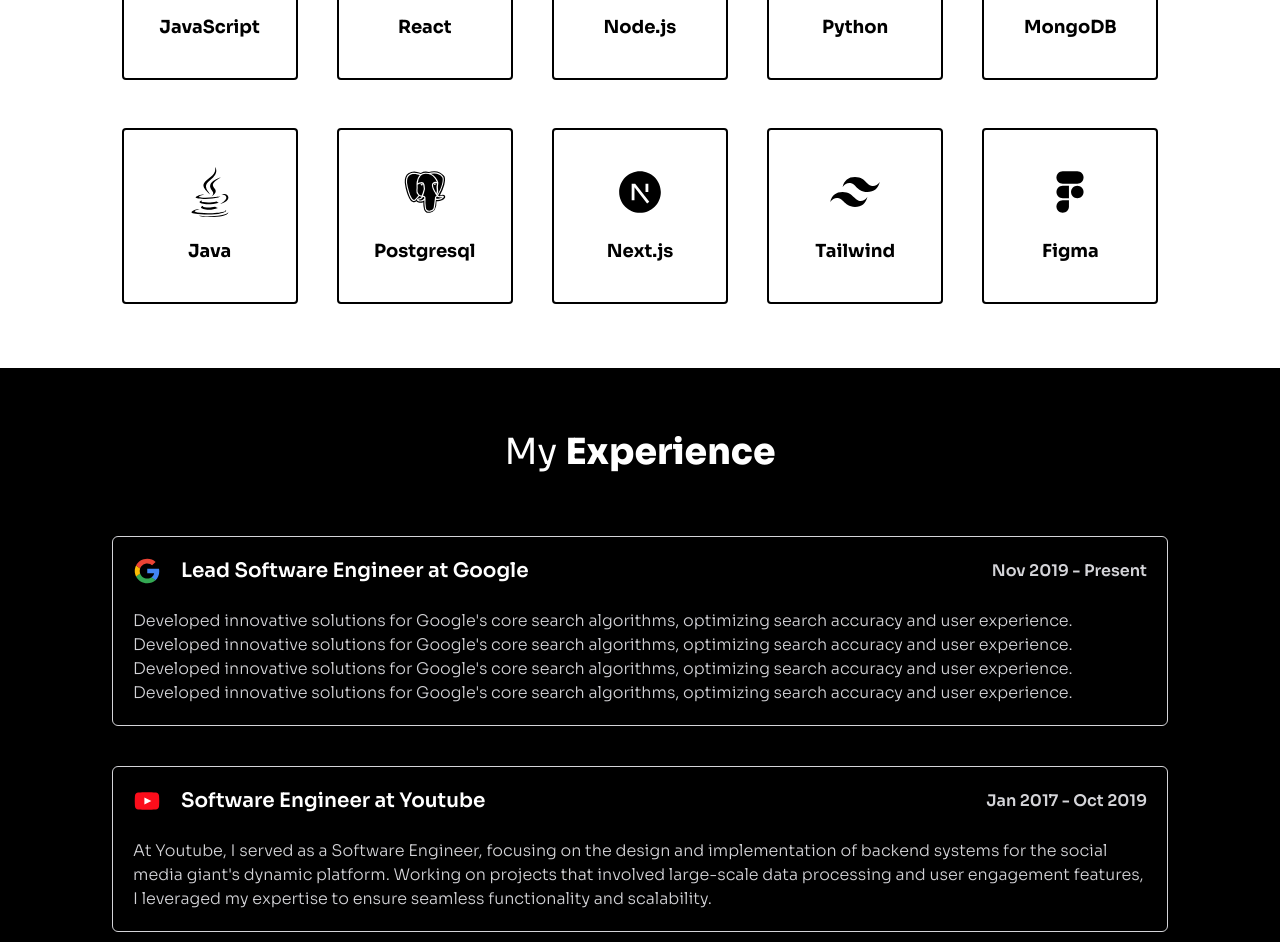
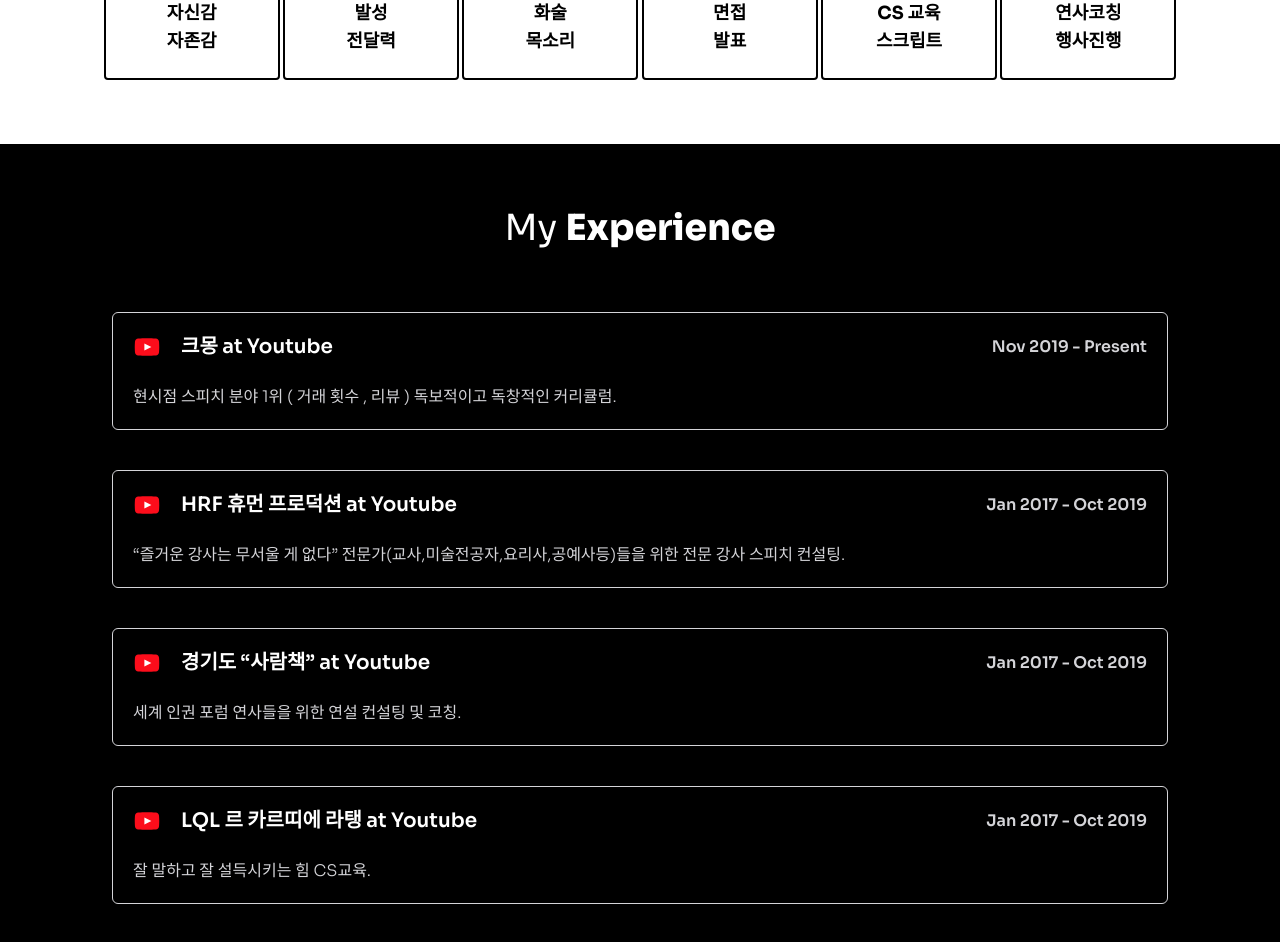
Before and after one commit to echo-speech/echo-speech.github.io, a React (Vite) app: page / in a window 1280 px wide. Shown: the part 780-1722 px from the top of the page. Built offline with nearby package versions, Linux system fonts and the light colour scheme.

Commit message:
Mod: skill

```diff
--- a/src/components/Skills.jsx
+++ b/src/components/Skills.jsx
@@ -1,41 +1,174 @@
 import React, { useState } from "react";
 import { motion } from "framer-motion";
-import { FaJs, FaReact, FaNodeJs, FaPython, FaDatabase,FaJava } from "react-icons/fa";
+import {
+    FaJs,
+    FaReact,
+    FaNodeJs,
+    FaPython,
+    FaDatabase,
+    FaJava,
+} from "react-icons/fa";
 import { BiLogoPostgresql } from "react-icons/bi";
-import { RiNextjsFill,RiTailwindCssFill } from "react-icons/ri";
+import { RiNextjsFill, RiTailwindCssFill } from "react-icons/ri";
 import { CgFigma } from "react-icons/cg";
 
 export default function Skills() {
+    // todo: change icon
     const [skills] = useState([
-    { id: 1, name: "JavaScript", icon: <FaJs size={50} /> },
-    { id: 2, name: "React", icon: <FaReact size={50} /> },
-    { id: 3, name: "Node.js", icon: <FaNodeJs size={50} /> },
-    { id: 4, name: "Python", icon: <FaPython size={50} /> },
-    { id: 5, name: "MongoDB", icon: <FaDatabase size={50} /> },
-    { id: 6, name: "Java", icon: <FaJava size={50} /> },
-    { id: 7, name: "Postgresql", icon: <BiLogoPostgresql size={50} /> },
-    { id: 8, name: "Next.js", icon: <RiNextjsFill size={50} /> },
-    { id: 9, name: "Tailwind", icon: <RiTailwindCssFill size={50} /> },
-    { id: 10, name: "Figma", icon: <CgFigma size={50} /> },
+        {
+            id: 1,
+            name: (
+                <>
+                    자신감
+                    <br />
+                    자존감
+                </>
+            ),
+            icon: <FaJs size={50} />,
+        },
+        {
+            id: 2,
+            name: (
+                <>
+                    발성
+                    <br />
+                    전달력
+                </>
+            ),
+            icon: <FaReact size={50} />,
+        },
+        {
+            id: 3,
+            name: (
+                <>
+                    화술
+                    <br />
+                    목소리
+                </>
+            ),
+            icon: <FaNodeJs size={50} />,
+        },
+        {
+            id: 4,
+            name: (
+                <>
+                    면접
+                    <br />
+                    발표
+                </>
+            ),
+            icon: <FaPython size={50} />,
+        },
+        {
+            id: 5,
+            name: (
+                <>
+                    CS 교육
+                    <br />
+                    스크립트
+                </>
+            ),
+            icon: <FaDatabase size={50} />,
+        },
+        {
+            id: 6,
+            name: (
+                <>
+                    연사코칭
+                    <br />
+                    행사진행
+                </>
+            ),
+            icon: <FaJava size={50} />,
+        },
     ]);
 
+    // todo: change company name and adjust company icon
     const [experiences] = useState([
         {
             id: 1,
-      company: "Google",
-      role: "Lead Software Engineer",
+            company: "Youtube",
+            role: "크몽",
             period: "Nov 2019 - Present",
             description:
-        "Developed innovative solutions for Google's core search algorithms, optimizing search accuracy and user experience. Developed innovative solutions for Google's core search algorithms, optimizing search accuracy and user experience. Developed innovative solutions for Google's core search algorithms, optimizing search accuracy and user experience. Developed innovative solutions for Google's core search algorithms, optimizing search accuracy and user experience.",
-      logo: "/assets/google.svg",
+                "현시점 스피치 분야 1위 ( 거래 횟수 , 리뷰 ) 독보적이고 독창적인 커리큘럼.",
+            logo: "/assets/youtube.svg",
         },
         {
             id: 2,
             company: "Youtube",
-      role: "Software Engineer",
+            role: "HRF 휴먼 프로덕션",
             period: "Jan 2017 - Oct 2019",
             description:
-        "At Youtube, I served as a  Software Engineer, focusing on the design and implementation of backend systems for the social media giant's dynamic platform. Working on projects that involved large-scale data processing and user engagement features, I leveraged my expertise to ensure seamless functionality and scalability.",
+                "“즐거운 강사는 무서울 게 없다” 전문가(교사,미술전공자,요리사,공예사등)들을 위한 전문 강사 스피치 컨설팅.",
+            logo: "/assets/youtube.svg",
+        },
+        {
+            id: 3,
+            company: "Youtube",
+            role: "경기도 “사람책”",
+            period: "Jan 2017 - Oct 2019",
+            description: "세계 인권 포럼 연사들을 위한 연설 컨설팅 및 코칭.",
+            logo: "/assets/youtube.svg",
+        },
+        {
+            id: 4,
+            company: "Youtube",
+            role: "LQL 르 카르띠에 라탱",
+            period: "Jan 2017 - Oct 2019",
+            description: "잘 말하고 잘 설득시키는 힘 CS교육.",
+            logo: "/assets/youtube.svg",
+        },
+        {
+            id: 5,
+            company: "Youtube",
+            role: "MRT 여행사 서비스 센터",
+            period: "Jan 2017 - Oct 2019",
+            description:
+                "CS 메뉴얼 및 프로세스 정립 ,스크립트 작성 ,컴플레인 CS 교육.",
+            logo: "/assets/youtube.svg",
+        },
+        {
+            id: 6,
+            company: "Youtube",
+            role: "의왕시 “인생대학”",
+            period: "Jan 2017 - Oct 2019",
+            description:
+                "20~50대 공무원,CEO,영업직,퇴직인들을 위한 “나답게 살고 나답게 말하기” 스피치 강의.",
+            logo: "/assets/youtube.svg",
+        },
+        {
+            id: 7,
+            company: "Youtube",
+            role: "하나금융 (융합기술원)",
+            period: "Jan 2017 - Oct 2019",
+            description:
+                "“나를 말할 수 있는 팀워크와 커뮤니케이션에 대하여”  스피치 강의.",
+            logo: "/assets/youtube.svg",
+        },
+        {
+            id: 8,
+            company: "Youtube",
+            role: "우버 테크놀로지스 개발자",
+            period: "Jan 2017 - Oct 2019",
+            description:
+                "새로운 팀원,새로운 프로젝트에서 자신있는 나를 만들기.",
+            logo: "/assets/youtube.svg",
+        },
+        {
+            id: 9,
+            company: "Youtube",
+            role: "인천 지부 직장인들을 위한 스킬업 모임",
+            period: "Jan 2017 - Oct 2019",
+            description: "매력적인 끌어당김을 자아내는 자기소개 만들기.",
+            logo: "/assets/youtube.svg",
+        },
+        {
+            id: 10,
+            company: "Youtube",
+            role: "병원,학원,스마트 스토어 오너",
+            period: "Jan 2017 - Oct 2019",
+            description: "직원과 고객을 상대할 때 오너로써 갖춰야 할 스피치.",
             logo: "/assets/youtube.svg",
         },
     ]);
@@ -43,7 +176,6 @@
     return (
         <div className="mt-3 lg:mt-16" id="skills">
             <div className="px-5 lg:px-28">
-
                 <motion.h2
                     className="text-2xl lg:text-4xl text-center"
                     initial={{ opacity: 0, y: -20 }}
@@ -55,22 +187,25 @@
                 </motion.h2>
 
                 {/* Skill Cards */}
-        <div className="grid grid-cols-2 md:grid-cols-4 lg:grid-cols-5 gap-5 text-lg font-bold mt-7 lg:mt-16 w-full place-items-center gap-y-6 lg:gap-y-12">
+                <div className="grid grid-cols-2 md:grid-cols-4 lg:grid-cols-6 gap-5 text-lg font-bold mt-7 lg:mt-16 w-full place-items-center gap-y-6 lg:gap-y-12">
                     {skills.map((skill) => (
                         <motion.div
                             key={skill.id}
                             className="bg-white border-2 hover:bg-black hover:text-white transition-all cursor-pointer border-black rounded p-3 h-36 w-36 lg:h-44 lg:w-44 flex flex-col items-center justify-center gap-5"
                             initial={{ opacity: 0, y: 5 }}
                             whileInView={{ opacity: 1, y: 0 }}
-              transition={{ duration: 0.8, ease: "easeOut", delay: skill.id * 0.1 }}
+                            transition={{
+                                duration: 0.8,
+                                ease: "easeOut",
+                                delay: skill.id * 0.1,
+                            }}
                             viewport={{ once: true }}
                         >
                             {skill.icon}
-              <p>{skill.name}</p>
+                            <p className="text-center">{skill.name}</p>
                         </motion.div>
                     ))}
                 </div>
-
             </div>
 
             {/* Experience Section */}
@@ -103,7 +238,11 @@
                         >
                             <div className="flex justify-between flex-col items-start lg:flex-row lg:items-center">
                                 <div className="flex items-center gap-5">
-                  <img className="w-7" src={exp.logo} alt="" />
+                                    <img
+                                        className="w-7"
+                                        src={exp.logo}
+                                        alt=""
+                                    />
                                     <h2 className="font-semibold text-white text-lg lg:text-xl">
                                         {exp.role} at {exp.company}
                                     </h2>
@@ -118,7 +257,6 @@
                         </motion.div>
                     ))}
                 </div>
-
             </div>
         </div>
     );
```
Lines whose indentation alone changed are shown as unchanged.
